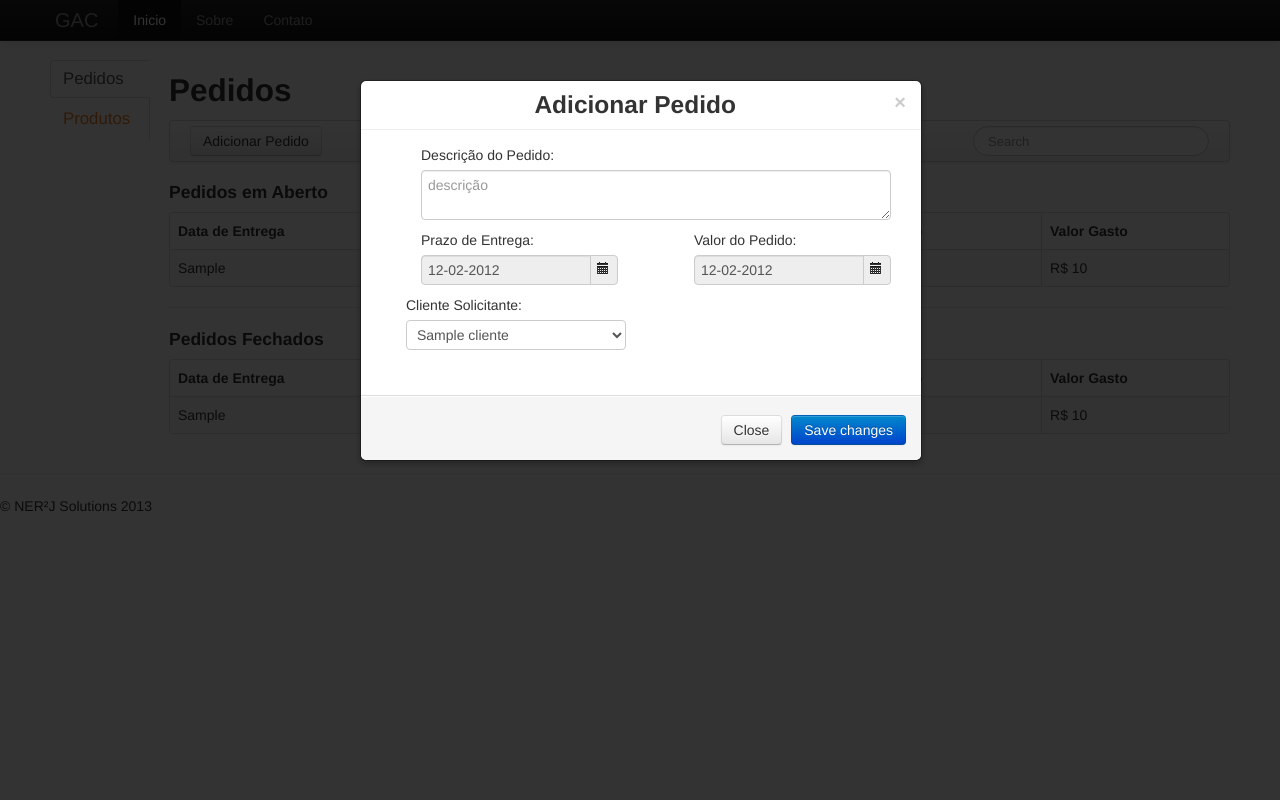
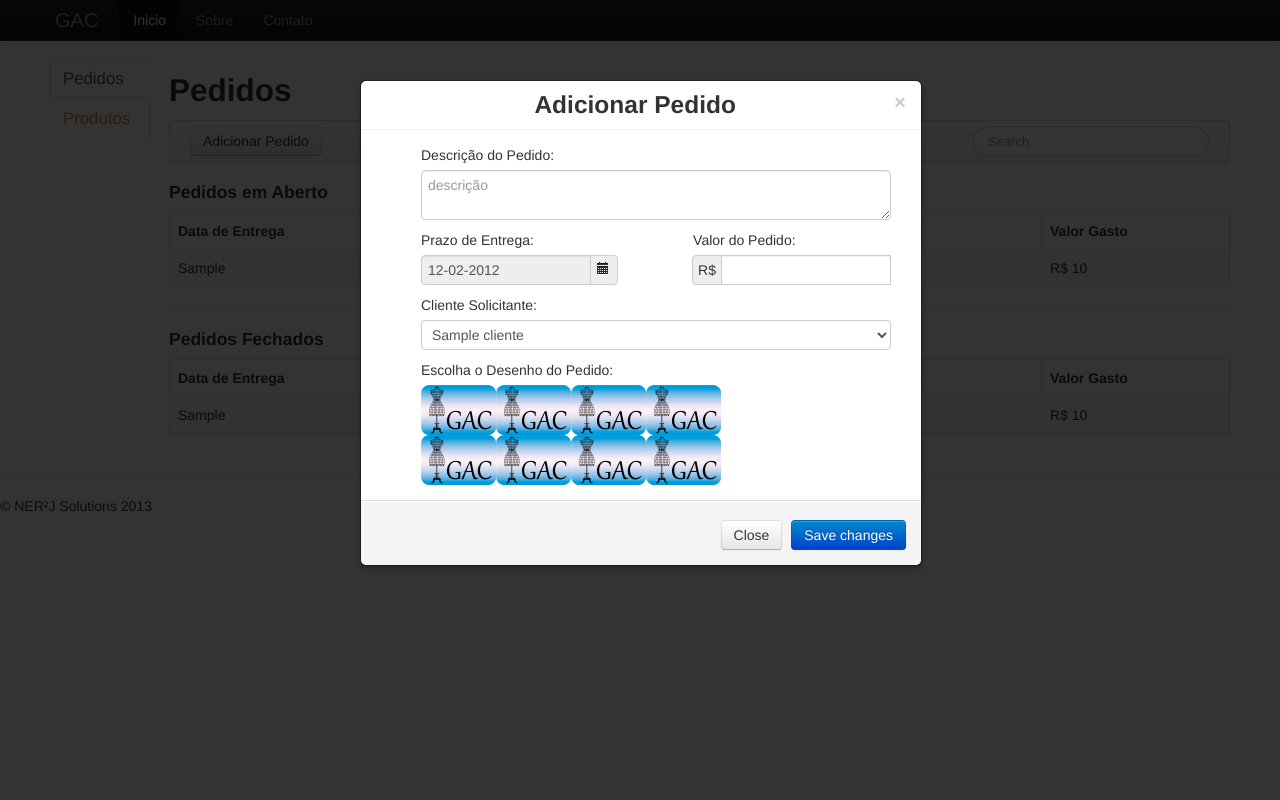
Before and after one commit to nicysneiros/gac, a Django app: template templates/pedidos.html in a window 1280 px wide, after a click on "Adicionar Pedido". Run offline with Django 3.2, Linux system fonts and the light colour scheme; tables that the repository leaves empty hold one stand-in row (values such as "Sample post"); the template is opened without the code that fills it: values that come from a table or form of the project are taken from there, most other values are stand-ins (such as "Sample title", 1, 10 or a date in 2020); some libraries are stand-ins or nearby versions.

Commit message:
Grid para exibicao dos desenhos de pedidos

```diff
--- a/core/urls.py
+++ b/core/urls.py
@@ -1,7 +1,7 @@
 from django.conf.urls import patterns, include, url
 from django.conf import settings
 
-from core.views import index, addClient, pedidos, home, home2
+from core.views import index, addClient, pedidos, home, home2, cliente
 
 
 
@@ -11,4 +11,6 @@ urlpatterns = patterns('',
 	url(r'bootstrap/$', addClient ),
 	url(r'pedidos/$', pedidos ),
 	url(r'home/$', home2),
+	url(r'cliente/$', cliente),
+
 	)
--- a/core/views.py
+++ b/core/views.py
@@ -119,3 +119,6 @@ def editClientName(request):
 
 def home2(request):
     return render(request,'home_admin.htm',{})
+
+def cliente(request):
+    return render(request, 'cliente.html', {})
--- a/templates/pedidos.html
+++ b/templates/pedidos.html
@@ -94,7 +94,7 @@
                                   <label for="inputPrazo">Prazo de Entrega:</label>
                                 </div>
                                 <div>
-                                  <div class="input-append date" id="dp3" data-date="12-02-2012" data-date-format="dd-mm-yyyy">
+                                  <div class="input-append date" id="inputPrazo" data-date="12-02-2012" data-date-format="dd-mm-yyyy">
                                     <input class="span2" size="16" type="text" value="12-02-2012" readonly></input>
                                     <span class="add-on"><i class="icon-calendar"></i></span>
                                   </div>
@@ -102,12 +102,12 @@
                               </div>
                               <div style="float:right;">
                                 <div>
-                                  <label for="inputPrazo">Valor do Pedido:</label>
+                                  <label for="inputValor">Valor do Pedido:</label>
                                 </div>
                                 <div>
-                                  <div class="input-append date" id="dp3" data-date="12-02-2012" data-date-format="dd-mm-yyyy">
-                                    <input class="span2" size="16" type="text" value="12-02-2012" readonly></input>
-                                    <span class="add-on"><i class="icon-calendar"></i></span>
+                                  <div class="input-prepend input-append">
+                                    <span class="add-on">R$</span>
+                                    <input class="span2" id="inputValor" type="text" ></input>
                                   </div>
                                 </div>
                               </div>
@@ -120,16 +120,60 @@
                               </div>
                             </div>
 
-                            <div align="left">
-                              <div class="span5">
-                                 <label class="control-label" for="inputCliente">Cliente Solicitante:</label>
+                            <div class="span5" align="left">
+                              <div>
+                                 <label for="inputCliente">Cliente Solicitante:</label>
                               </div>
-                              <div class="span5">
-                                <select>
+                              <div>
+                                <select class="span5">
                                   {% for cliente in clienteList %}
                                   <option>{{ cliente.nome }}</option>
                                   {% endfor %}
                                 </select>
+                              </div>
+                            </div>
+
+                            <div class="span5" align="left">
+                              <div>
+                                <label>Escolha o Desenho do Pedido:</label>
+                              </div>
+                              <div>
+                                <div style="width:320px;height:100px;overflow:auto;float:left;">
+                                  <ul class="thumbnails" style="margin-left:0px;">
+                                    <li style="margin-bottom:0px;margin-left:0px;">
+                                        <img src="{{STATIC_URL}}img/teste_2.png" width="75" height="75">
+                                    </li>
+                                    <li style="margin-bottom:0px;margin-left:0px;">
+                                        <img src="{{STATIC_URL}}img/teste_2.png" width="75" height="75">
+                                    </li>
+                                    <li style="margin-bottom:0px;margin-left:0px;">
+                                        <img src="{{STATIC_URL}}img/teste_2.png" width="75" height="75">
+                                    </li>
+                                    <li style="margin-bottom:0px;margin-left:0px;">
+                                        <img src="{{STATIC_URL}}img/teste_2.png" width="75" height="75">
+                                    </li>
+                                    <li style="margin-bottom:0px;margin-left:0px;">
+                                        <img src="{{STATIC_URL}}img/teste_2.png" width="75" height="75">
+                                    </li>
+                                    <li style="margin-bottom:0px;margin-left:0px;">
+                                        <img src="{{STATIC_URL}}img/teste_2.png" width="75" height="75">
+                                    </li>
+                                    <li style="margin-bottom:0px;margin-left:0px;">
+                                        <img src="{{STATIC_URL}}img/teste_2.png" width="75" height="75">
+                                    </li>
+                                    <li style="margin-bottom:0px;margin-left:0px;">
+                                        <img src="{{STATIC_URL}}img/teste_2.png" width="75" height="75">
+                                    </li>
+                                    <li style="margin-bottom:0px;margin-left:0px;">
+                                        <img src="{{STATIC_URL}}img/teste_2.png" width="75" height="75">
+                                    </li>
+                                    <li style="margin-bottom:0px;margin-left:0px;">
+                                        <img src="{{STATIC_URL}}img/teste_2.png" width="75" height="75">
+                                    </li>
+                                  </ul>
+                                </div>
+                                <div style="float:left;">
+                                </div>
                               </div>
                             </div>
 
```
Also changed, not shown: 1 other file.
